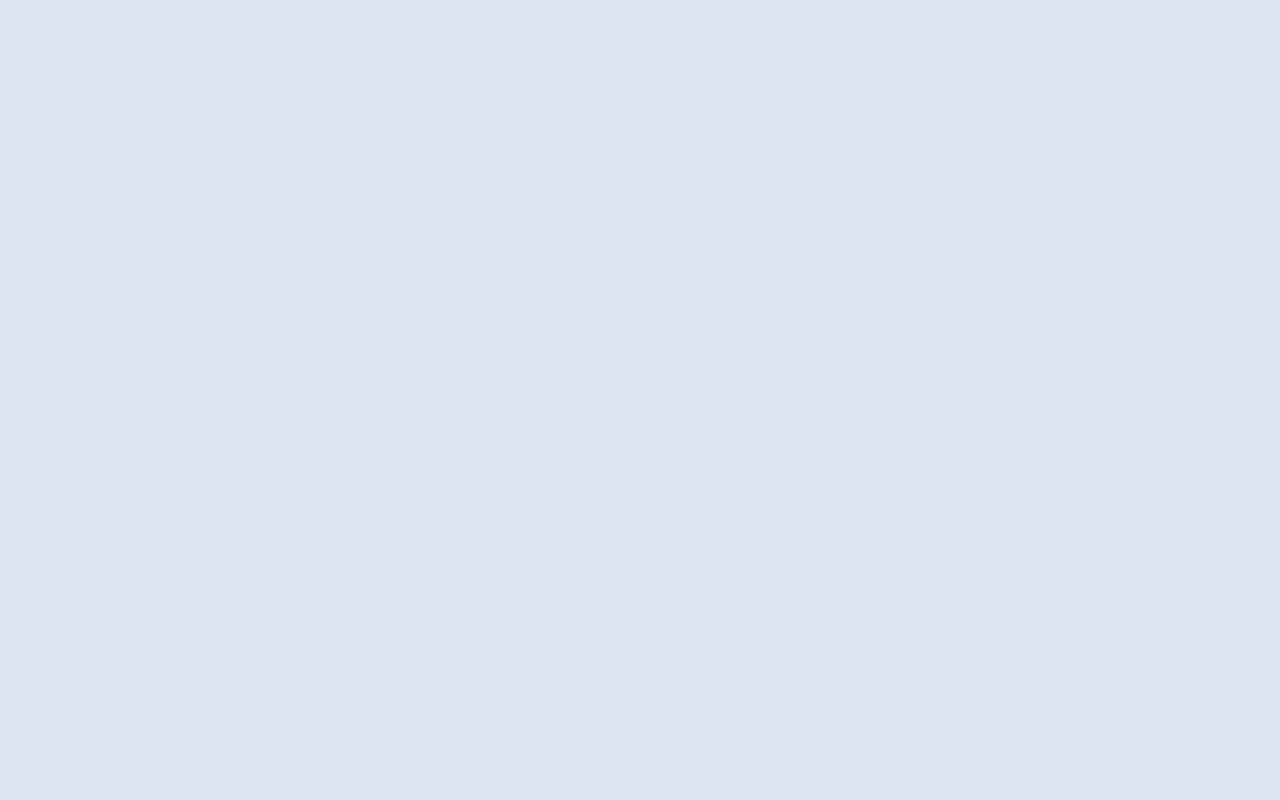
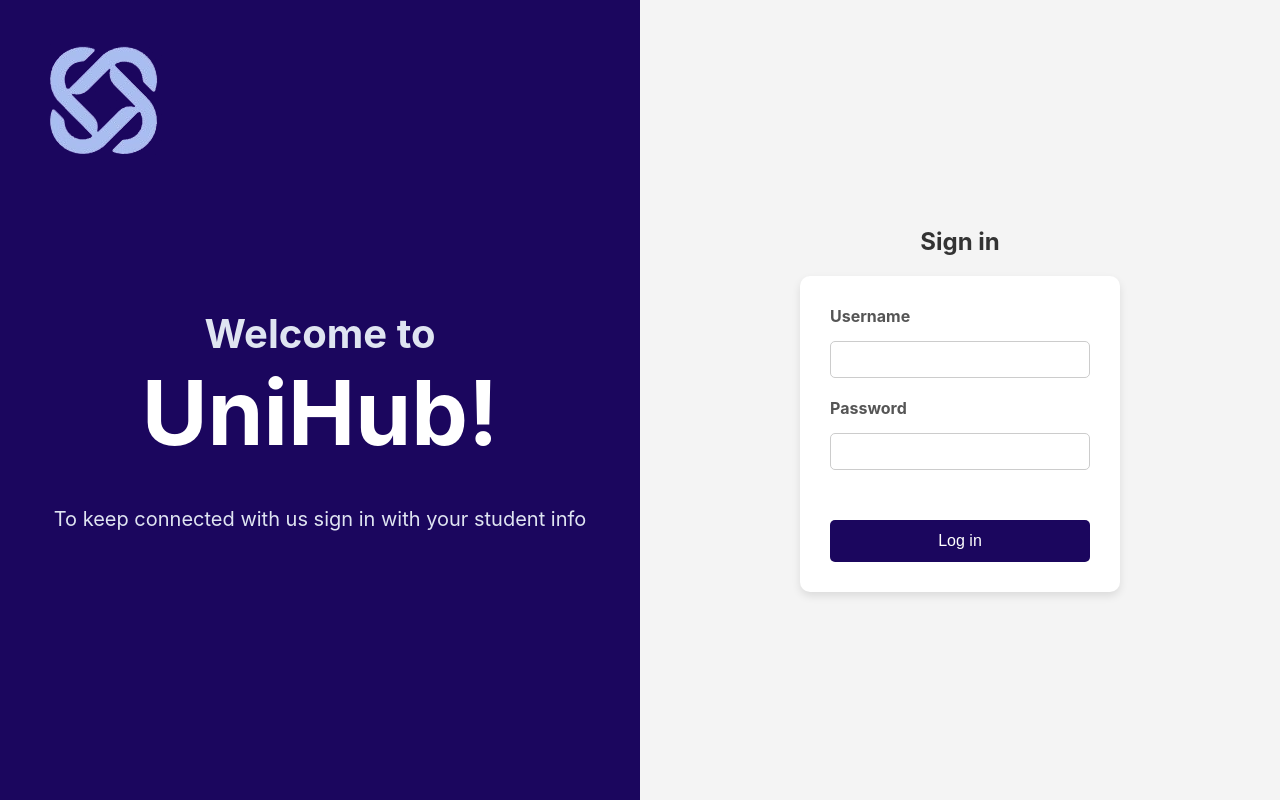
Before and after one commit to TamaraBogdanov/UniHub, a React (Create React App) app: page / in a window 1280 px wide. Before the commit this address had no page. Built offline with nearby package versions, Linux system fonts and the light colour scheme.

Commit message:
fixed an error with the routing

```diff
--- a/src/App.js
+++ b/src/App.js
@@ -9,10 +9,12 @@ function App() {
 	return (
 		<Router>
 			<Routes>
+				<Route path="/" element={<LoginPage setUserRole={setUserRole} />} />
 				<Route
 					path="/login"
 					element={<LoginPage setUserRole={setUserRole} />}
-				/>
+				/>{" "}
+				{/* Added route for login */}
 				<Route path="/home" element={<HomePage userRole={userRole} />} />
 			</Routes>
 		</Router>
```
